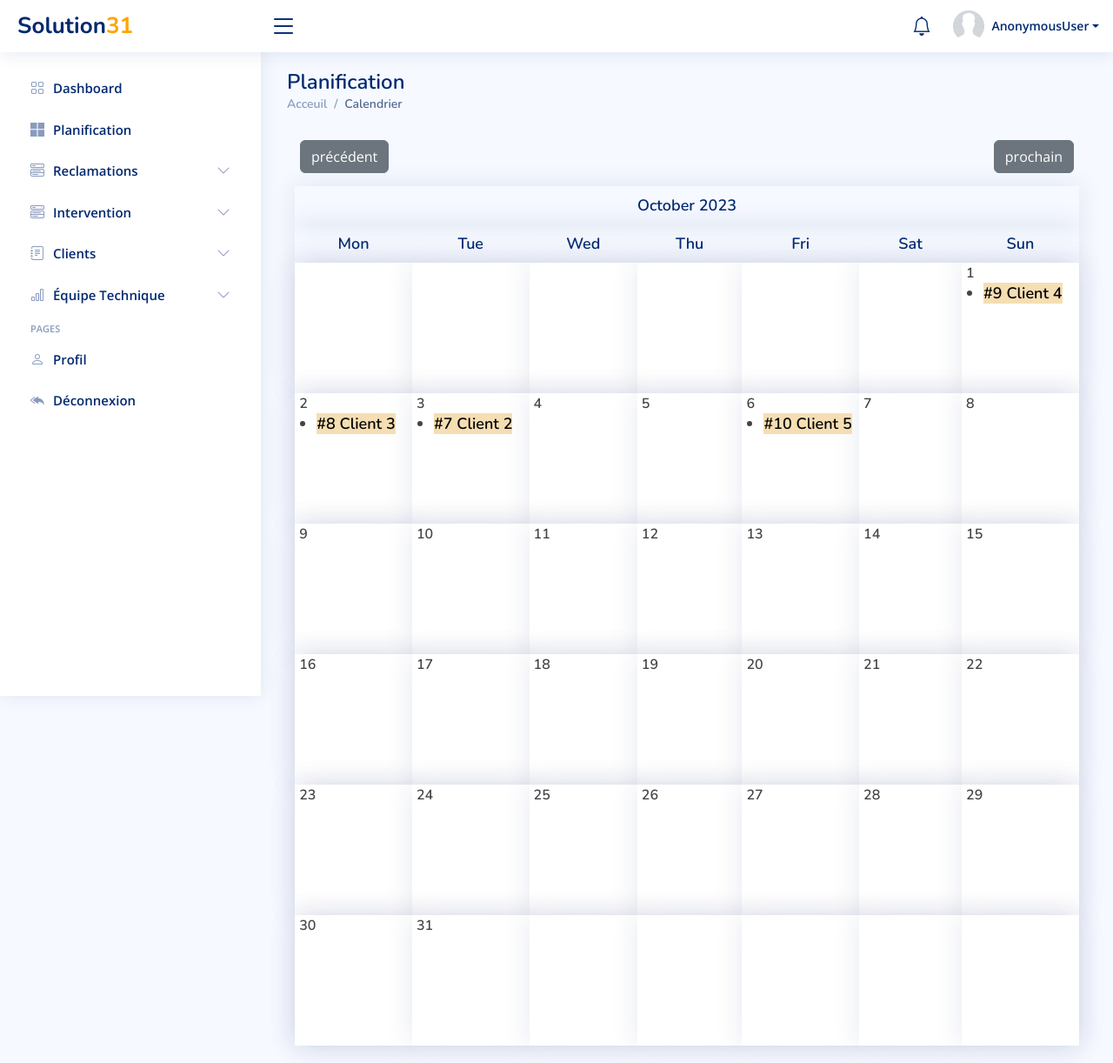
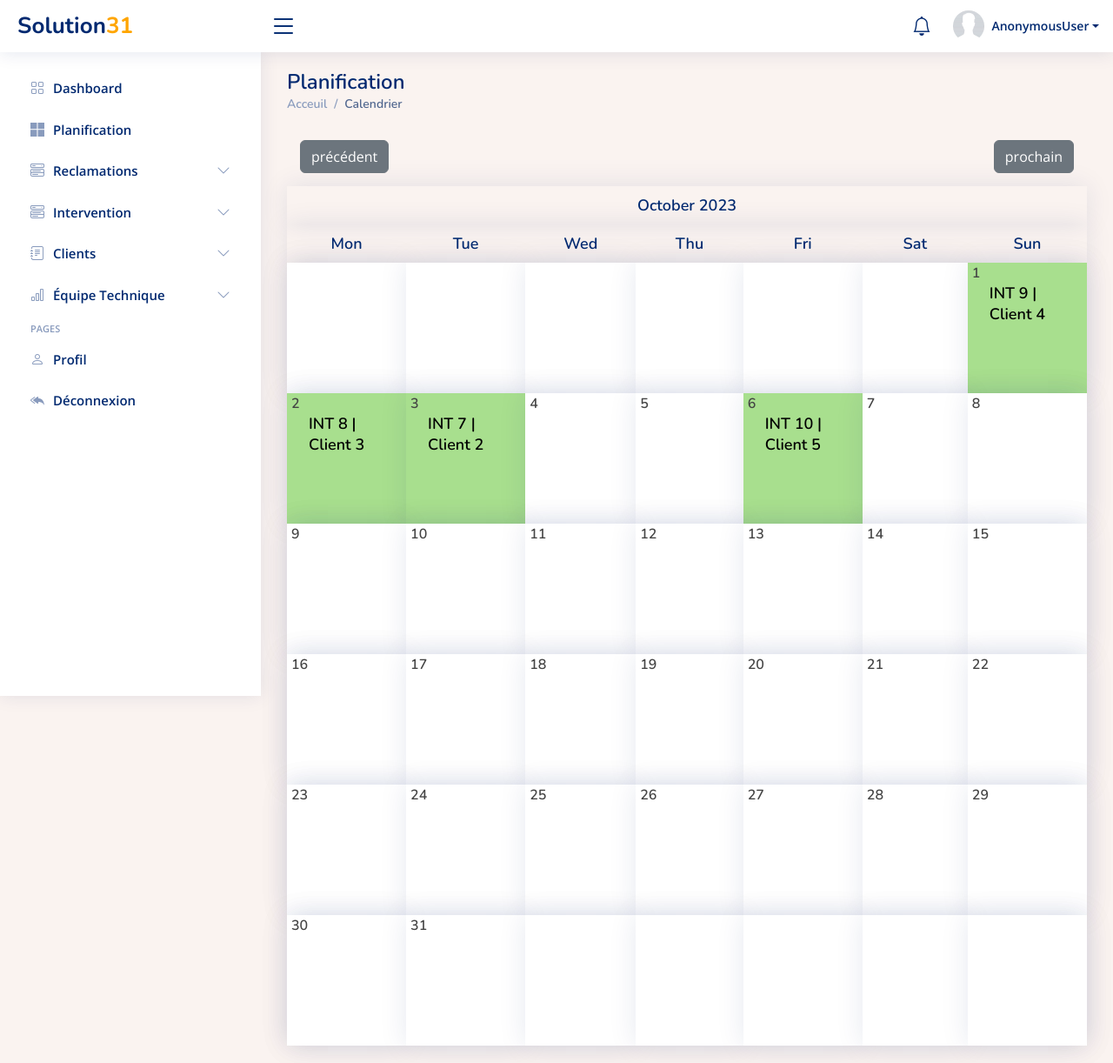
Before and after one commit to ryaddaoud21/Gestionnaire_Des_Interventions, a Django app: page /calendar/ in a window 1280 px wide. Shown: the whole page at 87% size. Run offline with Django 4.2, Linux system fonts and the light colour scheme; data comes from the database, SQL or seed files in the repository; some libraries are stand-ins or nearby versions.

Commit message:
edit planning

```diff
--- a/Dashboard/models.py
+++ b/Dashboard/models.py
@@ -93,7 +93,9 @@ class Intervention(models.Model):
     @property
     def get_html_url(self):
         url = reverse('calendar')
-        return f'<a style="background-color: wheat ; color: black;" href="{url}"> {str("#") + str(self.id) + str("  ") + str(self.Nom_Client)} </a>'
+
+        path = reverse('intervention_detail', args=[self.pk])
+        return f'<a style=" color: black;" href="{path} "> {str("INT ") + str(self.id) + str("  |  ") + str(self.Nom_Client)} </a>'
 
 
 
--- a/Dashboard/templates/Dashboard/main.html
+++ b/Dashboard/templates/Dashboard/main.html
@@ -43,7 +43,7 @@
   ======================================================== -->
 </head>
 
-<body>
+<body style="background-color: {% if request.user.is_superuser %}F9F5F6 {% else %}FAF3F0{% endif %};" >
 
   <!-- ======= Header ======= -->
   <header id="header" class="header fixed-top d-flex align-items-center">
--- a/Dashboard/templates/Dashboard/planning.html
+++ b/Dashboard/templates/Dashboard/planning.html
@@ -21,7 +21,7 @@
              <a class="btn btn-secondary left" href="{% url 'calendar' %}?{{ prev_month }}">  précédent </a>
 	         <a class="btn btn-secondary right" href="{% url 'calendar' %}?{{ next_month }}">   prochain </a>
           </div>
-                    {{ calendar }}
+            {{ calendar }}
           </div>
 
       </div><!-- End Sales Card -->
@@ -122,7 +122,7 @@
   </script>
   <style>
   .calendar {
-  width: 98%;
+  width: 100%;
   margin: auto;
   font-size: 13px;
 
@@ -142,6 +142,7 @@
 }
 
 .calendar tr, .calendar td {
+
   border: 1px  #899bbd;
     border-radius: 0px;
     box-shadow: 0px 0 30px rgb(1 41 112 / 10%);
@@ -160,6 +161,7 @@
 }
 
 .calendar td {
+
   width: 200px;
   height: 150px;
   padding: 20px 0px 0px 5px;
@@ -178,7 +180,7 @@
 
 .date {
   font-size: 16px;
-          font-family: "Nunito", sans-serif;
+  font-family: "Nunito", sans-serif;
 
 }
 .dateevent{ font-family: "Nunito", sans-serif; }
--- a/Dashboard/urls.py
+++ b/Dashboard/urls.py
@@ -35,6 +35,7 @@ urlpatterns = [
     path('interventions/list/effectuees',list_interventions_effectuees ,name='list_interventions_effectuees'),
     path('notifications/',notifications ,name='notifications'),
     path('interventions/list/en_attente',list_interventions_enattente ,name='list_interventions_enattente'),
+    path('interventions/list/en_attente',list_interventions_enattente ,name='list_interventions_enattente'),
     path('interventions/list/historique',list_interventions_historique ,name='list_interventions_historique'),
     path('interventions/Ajouter', ajouter_intervention, name='ajouter_intervention'),
     path('interventions/Détail/<int:pk>', intervention_detail, name='intervention_detail'),
--- a/Dashboard/utils.py
+++ b/Dashboard/utils.py
@@ -16,10 +16,14 @@ class Calendar(HTMLCalendar):
 
 		d = ''
 		for event in events_per_day:
-			d += f'<li> {event.get_html_url} </li>'
+			d += f'<p> {event.get_html_url} </p>'
 
 		if day != 0:
-			return f"<td><span class='date'>{day}</span><ul class='dateevent'> {d} </ul></td>"
+			if events_per_day.exists():
+				return f"<td style='background-color:A8DF8E '><span class='date'>{day}</span><ul class='dateevent'> {d} </ul></td>"
+			else:
+				return f"<td><span class='date'>{day}</span><ul class='dateevent'> {d} </ul></td>"
+
 		return '<td></td>'
 
 	# formats a week as a tr
```
Also changed, not shown: Dashboard/templates/Dashboard/list_techniciens.html (+23 -21 lines).
